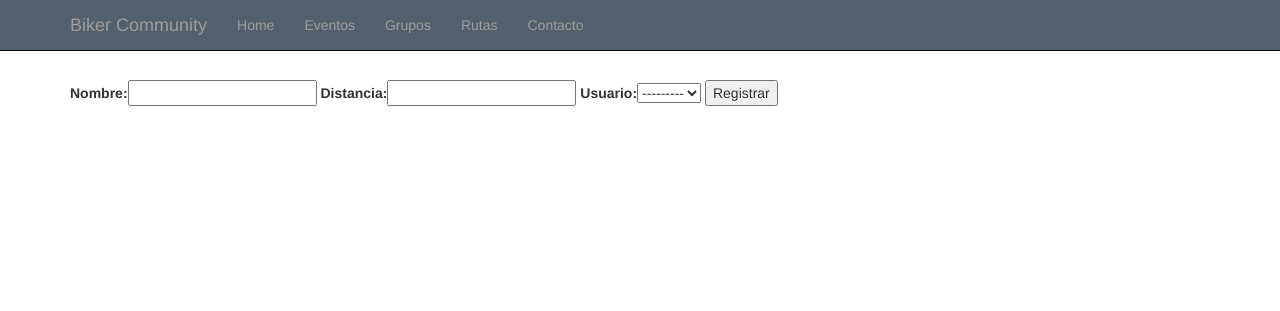
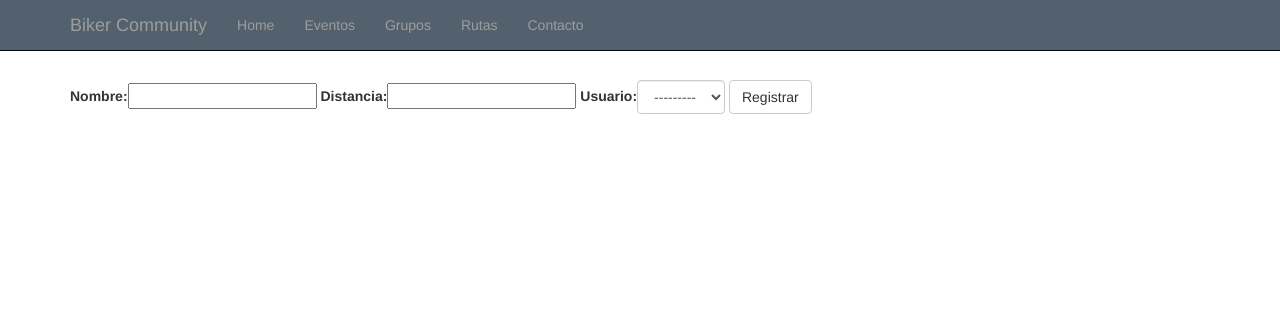
Before and after one commit to vladwelt/biker_community, a Django app: page /registrar/ruta/ in a window 1280 px wide. Shown: the top 311 px of the page. Run offline with Django 3.2, Linux system fonts and the light colour scheme; some libraries are stand-ins or nearby versions.

Commit message:
[EDT] Some class and styles in forms.

```diff
--- a/src/biker/forms.py
+++ b/src/biker/forms.py
@@ -5,6 +5,10 @@ class EventoForm(forms.ModelForm):
     class Meta:
         model = Evento
         fields = ['nombre','punto_partida','fecha','ruta','grupo']
+    def __init__(self, *args, **kwargs):
+        super(EventoForm, self).__init__(*args, **kwargs)
+        self.fields['ruta'].widget.attrs.update({'class' : 'form-control'})
+        self.fields['grupo'].widget.attrs.update({'class' : 'form-control','multiple':''})
 
 class GrupoForm(forms.ModelForm):
     class Meta:
@@ -15,3 +19,7 @@ class RutaForm(forms.ModelForm):
     class Meta:
         model = Ruta
         fields = '__all__'
+
+    def __init__(self, *args, **kwargs):
+        super(RutaForm, self).__init__(*args, **kwargs)
+        self.fields['usuario'].widget.attrs.update({'class' : 'form-control'})
--- a/src/biker/templates/biker/registrar_evento.html
+++ b/src/biker/templates/biker/registrar_evento.html
@@ -1,8 +1,8 @@
 {% extends 'biker/base.html' %}
 {% block content %}
-    <form action="/registrar/evento/" method="post" enctype="multipart/form-data">
+    <form class="form-inline" action="/registrar/evento/" method="post" enctype="multipart/form-data">
         {% csrf_token %}
         {{ form }}
-        <input type="submit" value="Registrar"/>
+        <input type="submit" value="Registrar" class="btn btn-default"/>
     </form>
 {% endblock %}
--- a/src/biker/templates/biker/registrar_grupo.html
+++ b/src/biker/templates/biker/registrar_grupo.html
@@ -1,8 +1,8 @@
 {% extends 'biker/base.html' %}
 {% block content %}
-    <form action="/registrar/grupo/" method="post" enctype="multipart/form-data">
+    <form  class="form-inline" action="/registrar/grupo/" method="post" enctype="multipart/form-data">
         {% csrf_token %}
         {{ form }}
-        <input type="submit" value="Registrar"/>
+        <input type="submit" value="Registrar" class="btn btn-default"/>
     </form>
 {% endblock %}
--- a/src/biker/templates/biker/registrar_ruta.html
+++ b/src/biker/templates/biker/registrar_ruta.html
@@ -1,8 +1,8 @@
 {% extends 'biker/base.html' %}
 {% block content %}
-    <form action="/registrar/ruta/" method="post" enctype="multipart/form-data">
+    <form  class="form-inline" action="/registrar/ruta/" method="post" enctype="multipart/form-data">
         {% csrf_token %}
         {{ form }}
-        <input type="submit" value="Registrar"/>
+        <input type="submit" value="Registrar" class="btn btn-default"/>
     </form>
 {% endblock %}
```
